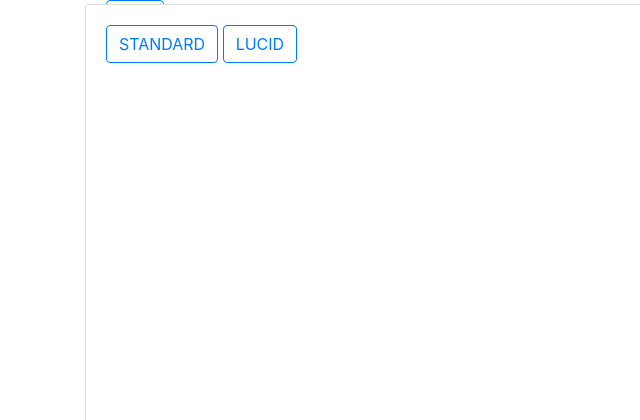
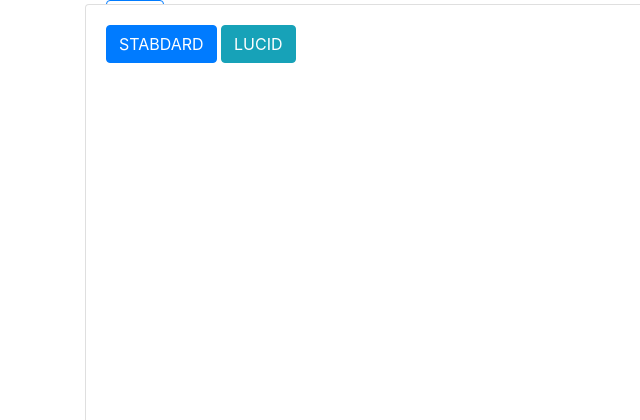
Before and after one commit to hait-lab/LUCID_project, a Flask app: page / in a window 1280 px wide; the page is wider, and only the part inside the window is pictured. Shown: the part 1100-1520 px from the top of that part, without its empty margins (0-640 px from the left). Run offline with Flask 2, Linux system fonts and the light colour scheme; some libraries are stand-ins or nearby versions.

Commit message:
Toggle statesボタンに変更

```diff
--- a/templates/index.html
+++ b/templates/index.html
@@ -31,8 +31,8 @@
             <img src="{{ img_url }}">
           {% endif %}
           <div class="card-body">
-            <button type="button" class="btn btn-outline-primary">STANDARD</button>
-            <button type="button" class="btn btn-outline-primary">LUCID</button>
+            <button type="button" class="btn btn-primary" data-toggle="button" aria-pressed="false">STABDARD</button>
+            <button type="button" class="btn btn-info" data-toggle="button" aria-pressed="false">LUCID</button>
           </div>
         </div>
       </div>
```
